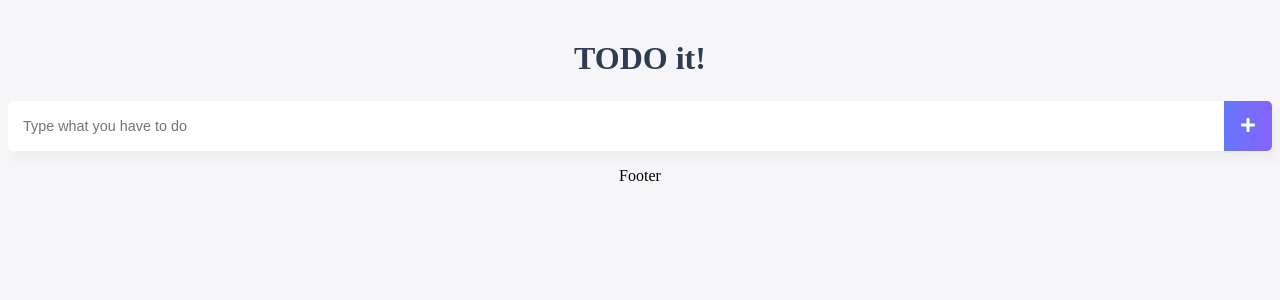
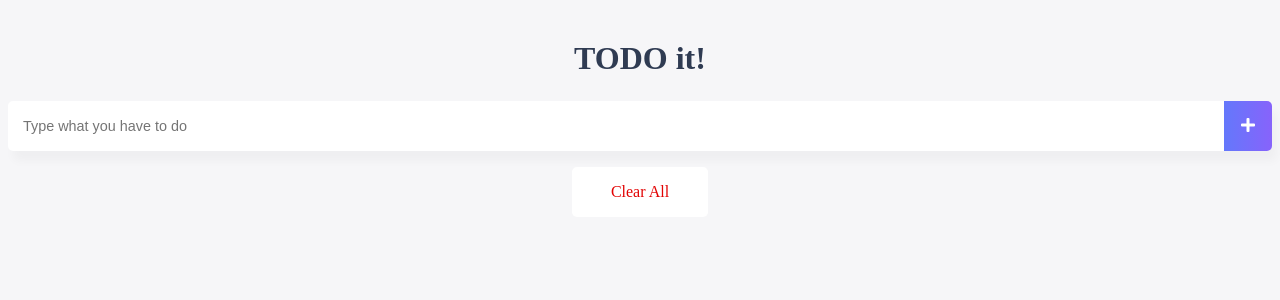
Before and after one commit to Imperator-augus/Todo-App, a Vue app: page / in a window 1280 px wide. Shown: the top 300 px of the page. Built offline with nearby package versions, Linux system fonts and the light colour scheme.

Commit message:
투두리스트

```diff
--- a/src/App.vue
+++ b/src/App.vue
@@ -1,9 +1,9 @@
 <template>
     <div id="app">
       <TodoHeader></TodoHeader>
-      <TodoInput></TodoInput>
-      <TodoList></TodoList>
-      <TodoFooter></TodoFooter>
+      <TodoInput @childAddTodo="addTodo"></TodoInput>
+      <TodoList @childRemoveTodo="removeTodo" v-bind:propsItems="todoItems"></TodoList>
+      <TodoFooter @clearTodo="clearTodo"></TodoFooter>
     </div>
 </template>
 
@@ -15,11 +15,41 @@ import TodoFooter from './components/todo/TodoFooter.vue'
 
 export default {
   name: 'App',
+  data() {
+    return {
+      todoItems: []
+    }
+  },
+  methods: {
+    addTodo(todoItem) {
+      if(todoItem in localStorage){
+        alert('중복된값은 입력할 수 없습니다.');
+      } else {
+        this.todoItems.push(todoItem);
+      }
+      localStorage.setItem(todoItem, todoItem);
+    },
+    removeTodo(todoitem, idx) {
+      localStorage.removeItem(todoitem, idx);
+      this.todoItems.splice(idx, 1);
+    },
+    clearTodo(){
+      this.todoItems.splice(0);
+      localStorage.clear();
+    }
+  },
   components: {
     TodoHeader,
     TodoInput,
     TodoList,
     TodoFooter
+  },
+  created() {
+    if(localStorage.length > 0) {
+        for(let i=0; i<localStorage.length; i++) {
+            this.todoItems.push(localStorage.key(i));
+        }
+    }
   }
 }
 </script>
--- a/src/components/todo/TodoFooter.vue
+++ b/src/components/todo/TodoFooter.vue
@@ -1,13 +1,23 @@
 <template>
-  <div>Footer</div>
+  <div class="clearAllContainer">
+    <span class="clearAllBtn" @click="clearTodo">Clear All</span>
+  </div>
 </template>
 
 <script>
 export default {
-
+  methods: {
+    clearTodo() {
+      this.$emit('clearTodo');
+    }
+  }
 }
 </script>
 
 <style>
-
+  .clearAllContainer {
+    width: 8.5rem; height: 50px; line-height: 50px; background-color: white;
+    border-radius: 5px; margin: 0 auto;
+  }
+  .clearAllBtn { color: #e20303; display: block; }
 </style>
--- a/src/components/todo/TodoInput.vue
+++ b/src/components/todo/TodoInput.vue
@@ -38,7 +38,8 @@ export default {
     addTodo() {
       if(this.newTodoItem.trim() !== '') {
         const value = this.newTodoItem.trim();//양쪽의 빈칸을 지우는 메소드(trim)
-        localStorage.setItem(value, value);
+        // localStorage.setItem(value, value);
+        this.$emit('childAddTodo', value);//app.vue와연결 값은, 하고 추가가능
       }
       this.newTodoItem = '';
     }
--- a/src/components/todo/TodoList.vue
+++ b/src/components/todo/TodoList.vue
@@ -1,28 +1,37 @@
 <template>
   <section>
     <ul>
-        <li :key="todoItem" v-for="todoItem in todoItems">{{ todoItem }}</li>
+        <li :key="todoItem" v-for="(todoItem, index) in propsItems" class="shadow">
+            <i class="checkBtn fas fa-check" aria-hidden="true"></i>
+            {{ todoItem }}
+            <span class="removeBtn" type="button" @click="removeTodo(todoItem, index)">
+                <i class="far fa-trash-alt" aria-hidden="true"></i>
+            </span>
+        </li>
     </ul>
   </section>
 </template>
 
 <script>
 export default {
-    data() {
-        return {
-            todoItems: []
+    props: {
+        propsItems: Array
+    },
+    methods: {
+        removeTodo(todoItem, index) {
+            this.$emit('childRemoveTodo', todoItem, index);
         }
     },
-    created() {
-        if(localStorage.length > 0) {
-            for(let i=0; i<localStorage.length; i++) {
-                this.todoItems.push(localStorage.key(i));
-            }
-        }
-    }
+
 }
 </script>
 
 <style>
-
+    ul{ list-style-type: none; padding-left: 0; margin-top: 0; text-align: left; }
+    li {
+        display: flex; min-height: 50px; height: 50px; line-height: 50px; margin: 0.5rem 0;
+        padding: 0 0.9rem; background-color: white; border-radius: 5px;
+    }
+    .checkBtn { line-height: 50px; color: #62acde; margin-right: 5px; }
+    .removeBtn { margin-left: auto; color: #de4343;}
 </style>
```
